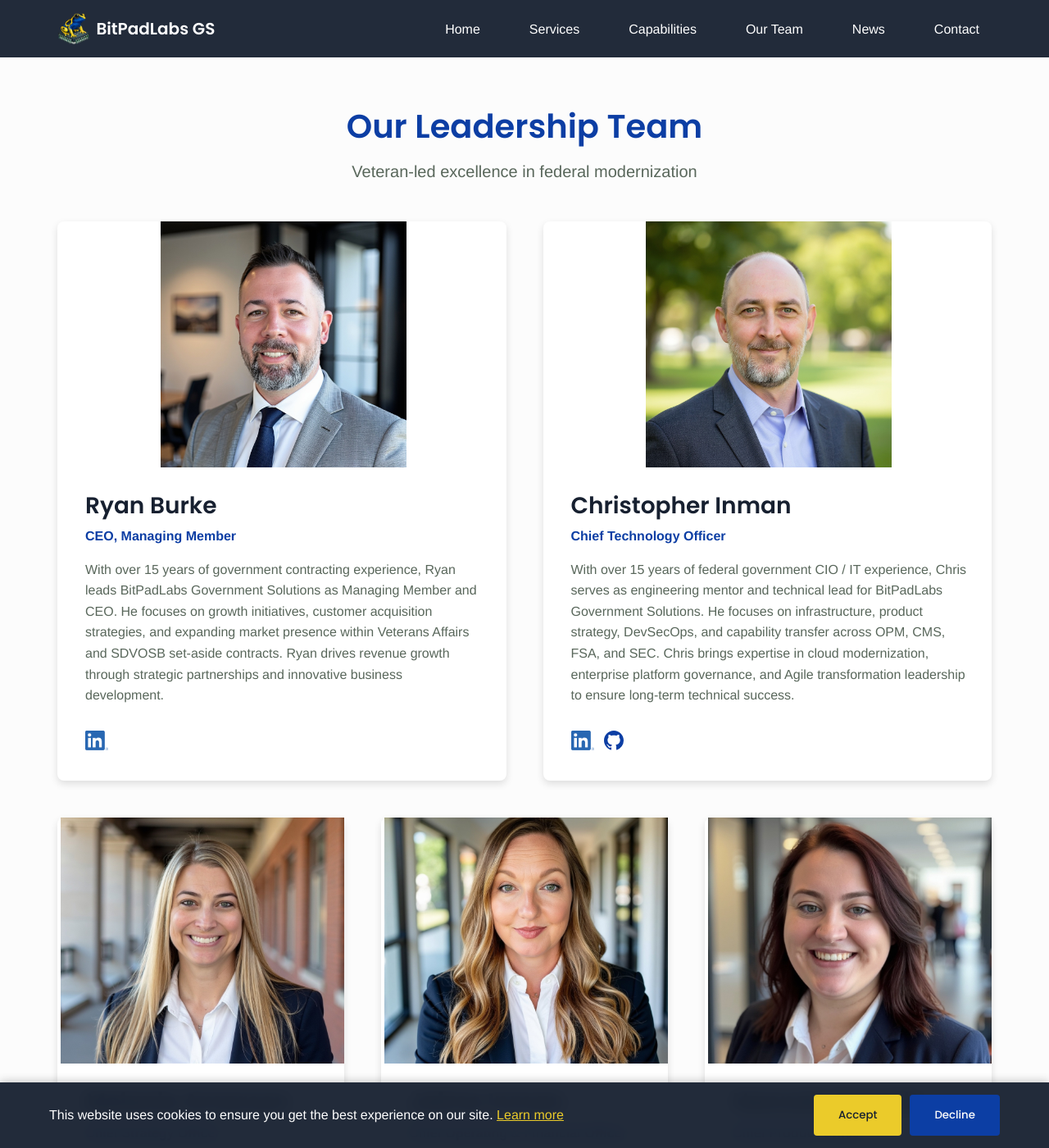
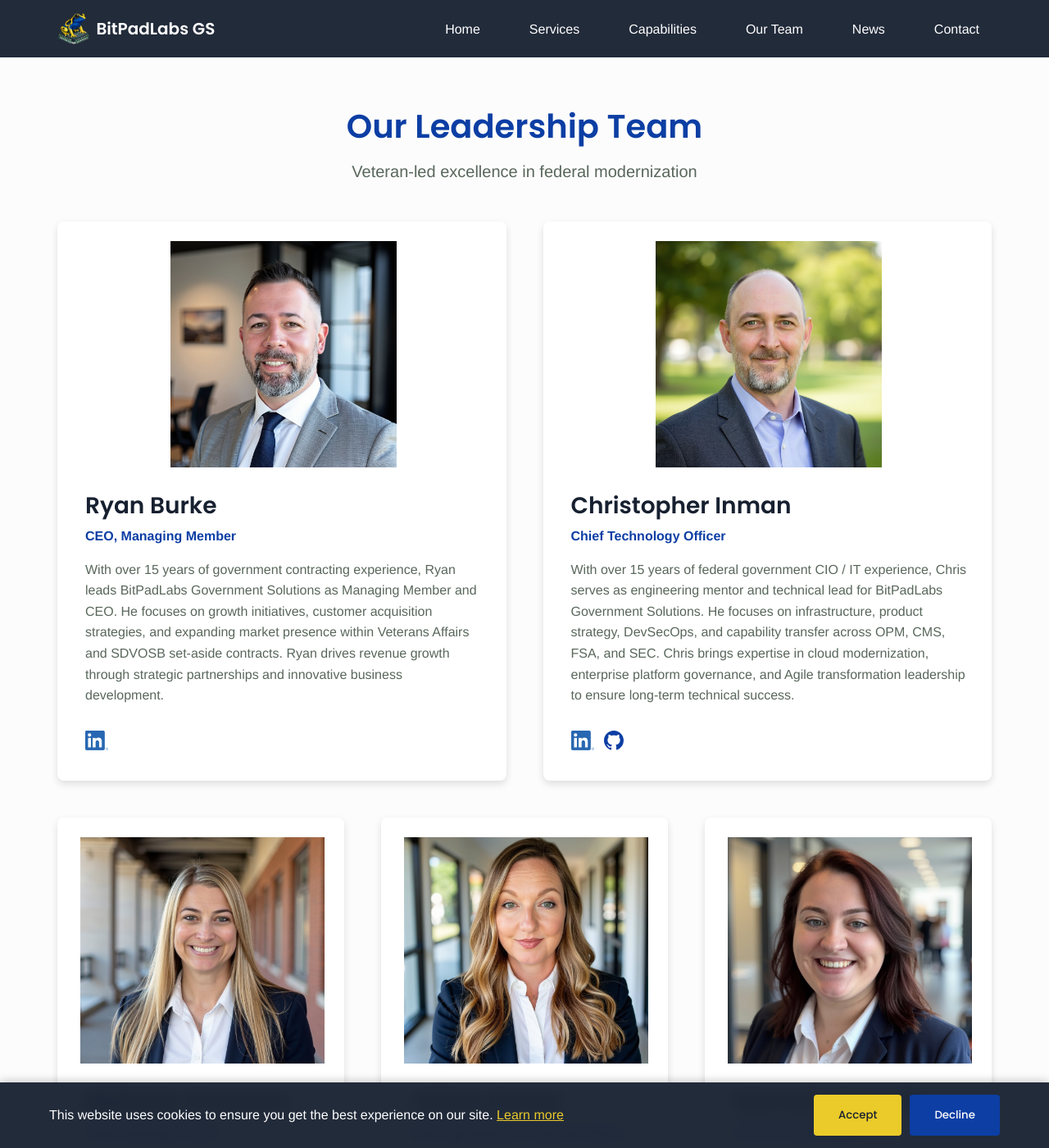
Before and after one commit to BitPadLabs/bitpadlabsgs-site, a Jekyll site: the page built from team.html, in a window 1280 px wide and 1400 px high. Shown: the whole window at 82% size. Built offline with Jekyll 4.4.1, drawn with Linux system fonts in a browser that asks for light colours.

Commit message:
Add padding to team-image container in layout
Added 24px padding (top excluded) to the .team-image class to improve spacing around images in the team section.

```diff
--- a/_sass/_layout.scss
+++ b/_sass/_layout.scss
@@ -273,6 +273,7 @@
     .team-image {
       height: 300px;
       overflow: hidden;
+      padding: 24px 24px 0 24px;
 
       img {
         width: 100%;
```
